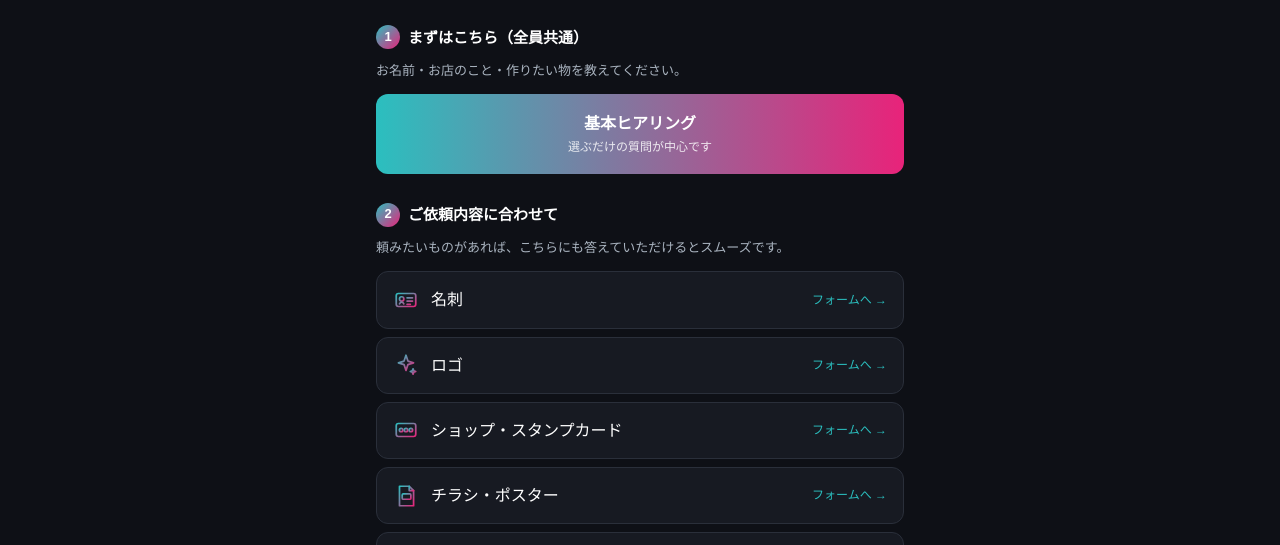
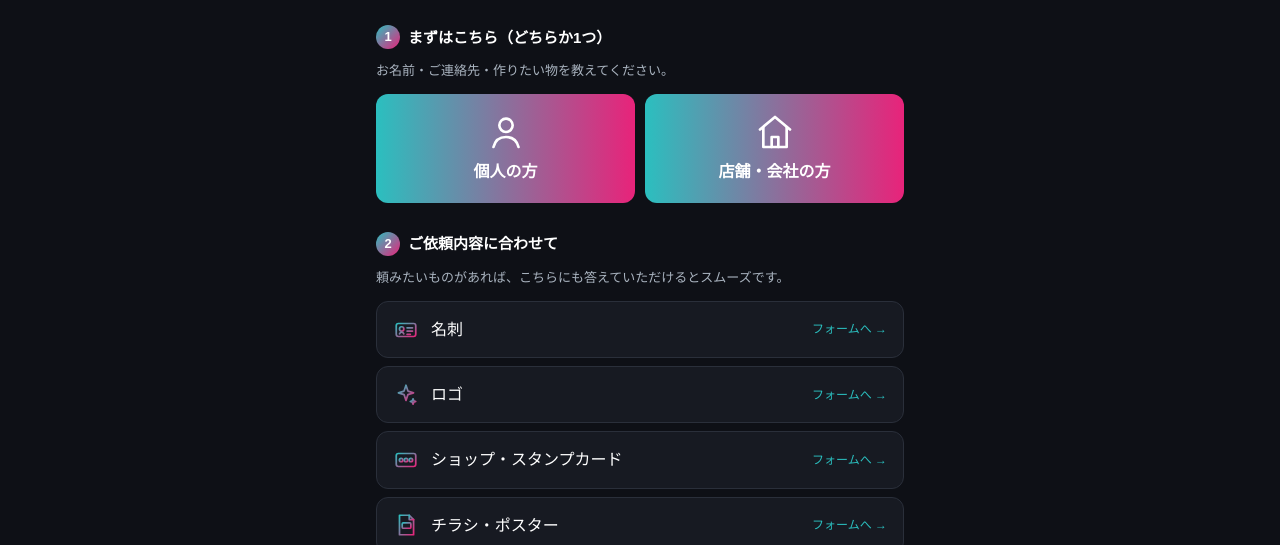
Before and after one commit to electrylab-lab/electrylab-lab.github.io, a plain HTML site: page index.html in a window 1280 px wide. Shown: the part 225-770 px from the top of the page. Drawn offline with Linux system fonts and the light colour scheme.

Commit message:
Split basic hearing into personal and shop/company entries
Co-Authored-By: Claude Opus 5.5 <noreply@anthropic.com>
Claude-Session: https://claude.ai/code/session_01GCvuwxFTyvRRPAV3stABXa

```diff
--- a/index.html
+++ b/index.html
@@ -37,6 +37,10 @@ a.item span{margin-left:auto;font-size:12px;color:var(--teal)}
 .grid{display:grid;grid-template-columns:repeat(3,1fr);gap:8px;margin:0;padding:0;list-style:none}
 .grid li{display:flex;flex-direction:column;align-items:center;justify-content:center;gap:6px;padding:14px 6px;border:1px solid var(--line);border-radius:12px;background:var(--card);font-size:12px;text-align:center;line-height:1.4}
 .ic{width:30px;height:30px;flex:none}
+.two{display:grid;grid-template-columns:1fr 1fr;gap:10px}
+.two .btn{display:flex;flex-direction:column;align-items:center;gap:6px;padding:18px 8px}
+.two .ic{width:40px;height:40px}
+.two .ic g{stroke:#fff}
 footer{text-align:center;color:var(--sub);font-size:12px;margin-top:40px}
 footer a{color:var(--sub)}
 </style>
@@ -50,9 +54,12 @@ footer a{color:var(--sub)}
     <p class="tag">作る、整える、改善する。</p>
   </header>
 
-  <h2><span class="n">1</span>まずはこちら（全員共通）</h2>
-  <p class="lead">お名前・お店のこと・作りたい物を教えてください。</p>
-  <a class="btn" href="https://tally.so/r/X5xyyO">基本ヒアリング<small>選ぶだけの質問が中心です</small></a>
+  <h2><span class="n">1</span>まずはこちら（どちらか1つ）</h2>
+  <p class="lead">お名前・ご連絡先・作りたい物を教えてください。</p>
+  <div class="two">
+    <a class="btn" href="https://tally.so/r/Eq58lr"><i data-ic="person"></i>個人の方</a>
+    <a class="btn" href="https://tally.so/r/X5xyyO"><i data-ic="shop"></i>店舗・会社の方</a>
+  </div>
 
   <h2><span class="n">2</span>ご依頼内容に合わせて</h2>
   <p class="lead">頼みたいものがあれば、こちらにも答えていただけるとスムーズです。</p>
```
Also changed, not shown: personal/index.html (added, +19 -0 lines), sheet/index.html (+2 -2 lines), 1 other file.
